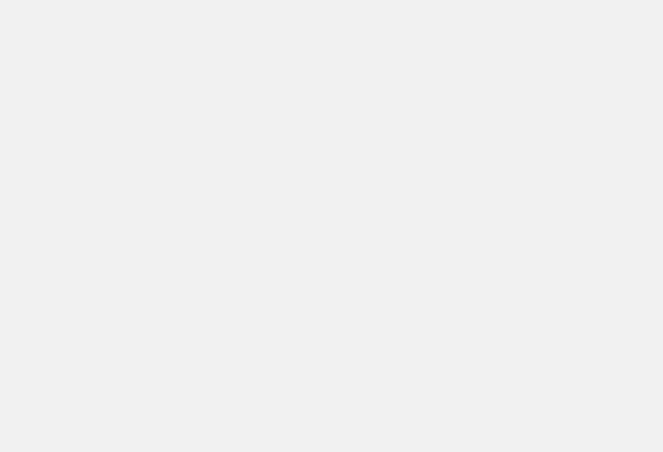
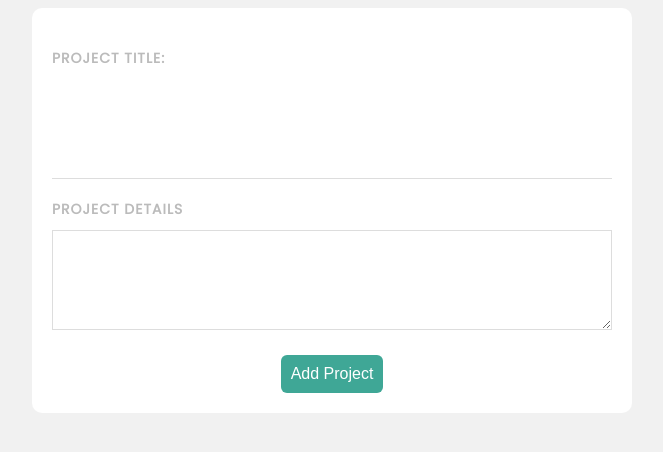
Before and after one commit to juplmn777/projects-planner, a Vue app: page /add in a window 1280 px wide. Before the commit this address had no page. Shown: the top 452 px of the page, without its empty margins (308-971 px from the left). Built offline with nearby package versions, Linux system fonts and the light colour scheme.

Commit message:
AddProject view created

```diff
--- a/src/router/index.js
+++ b/src/router/index.js
@@ -1,19 +1,23 @@
-import { createRouter, createWebHistory } from 'vue-router'
-import Home from '../views/Home.vue'
-
+import { createRouter, createWebHistory } from 'vue-router';
+import Home from '../views/Home.vue';
+import AddProject from '../views/AddProject.vue';
 
 const routes = [
   {
     path: '/',
     name: 'Home',
-    component: Home
+    component: Home,
   },
-
-]
+  {
+    path: '/add',
+    name: 'AddProject',
+    component: AddProject,
+  },
+];
 
 const router = createRouter({
   history: createWebHistory(process.env.BASE_URL),
-  routes
-})
+  routes,
+});
 
-export default router
+export default router;
--- /dev/null
+++ b/src/views/AddProject.vue
@@ -0,0 +1,71 @@
+<template>
+  <form @submit.prevent="handleSubmit">
+    <label>Project title:</label>
+    <input type="text" v-model="title" required />
+    <label>Project details</label>
+    <textarea v-model="details" required></textarea>
+    <button>Add Project</button>
+  </form>
+</template>
+
+<script>
+export default {
+  data() {
+    return {
+      title: null,
+      details: null,
+    };
+  },
+  methods: {
+    handleSubmit() {
+      console.log(this.title, this.details);
+    },
+  },
+};
+</script>
+
+<style scoped>
+form {
+  background: #fff;
+  padding: 20px;
+  border-radius: 10px;
+}
+
+label {
+  display: block;
+  color: #bbb;
+  text-transform: uppercase;
+  font-size: 14px;
+  font-weight: bold;
+  letter-spacing: 1px;
+  margin: 20px 0 10px 0;
+}
+
+input {
+  padding: 10px;
+  border: 0;
+  border-bottom: 1px solid #ddd;
+  width: 100%;
+  box-sizing: border-box;
+  height: 100px;
+}
+
+textarea {
+  border: 1px solid #ddd;
+  padding: 10px;
+  width: 100%;
+  box-sizing: border-box;
+  height: 100px;
+}
+
+form button {
+  display: block;
+  margin: 20px auto 0;
+  background: #3fa796;
+  color: #fff;
+  padding: 10px;
+  border: 0;
+  border-radius: 6px;
+  font-size: 16px;
+}
+</style>
```
